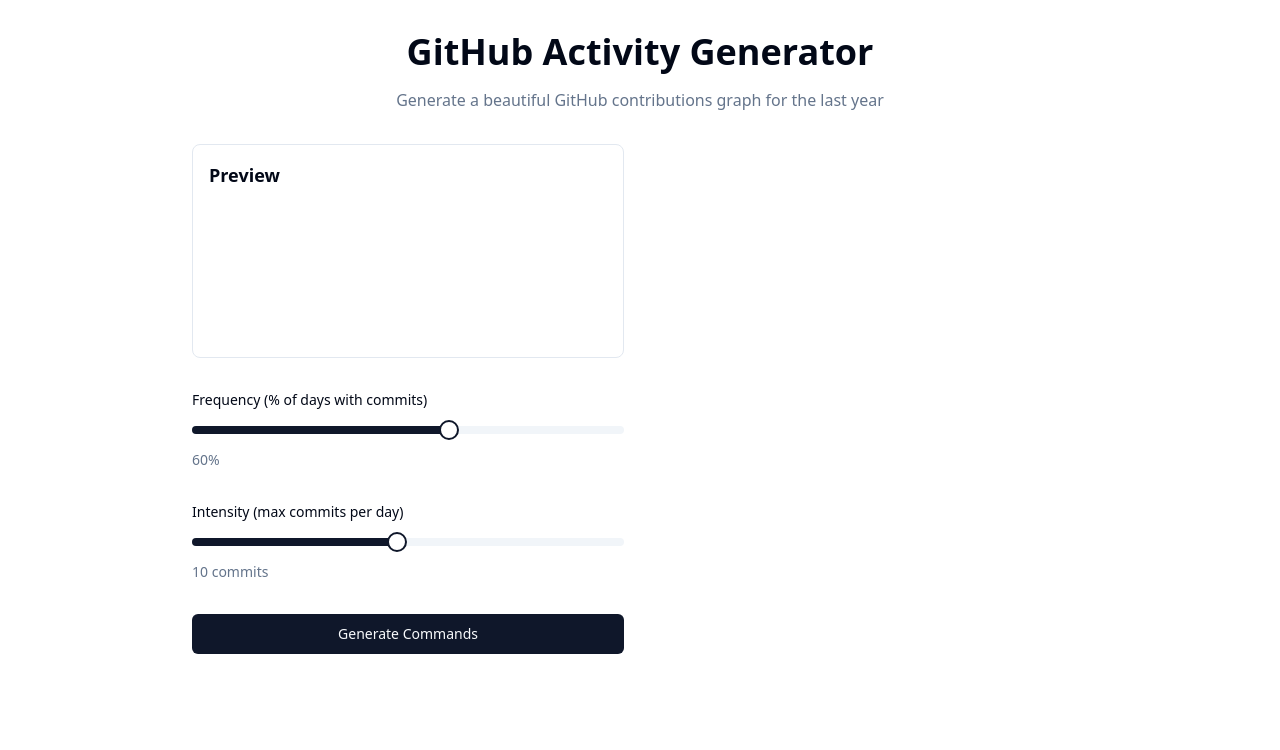
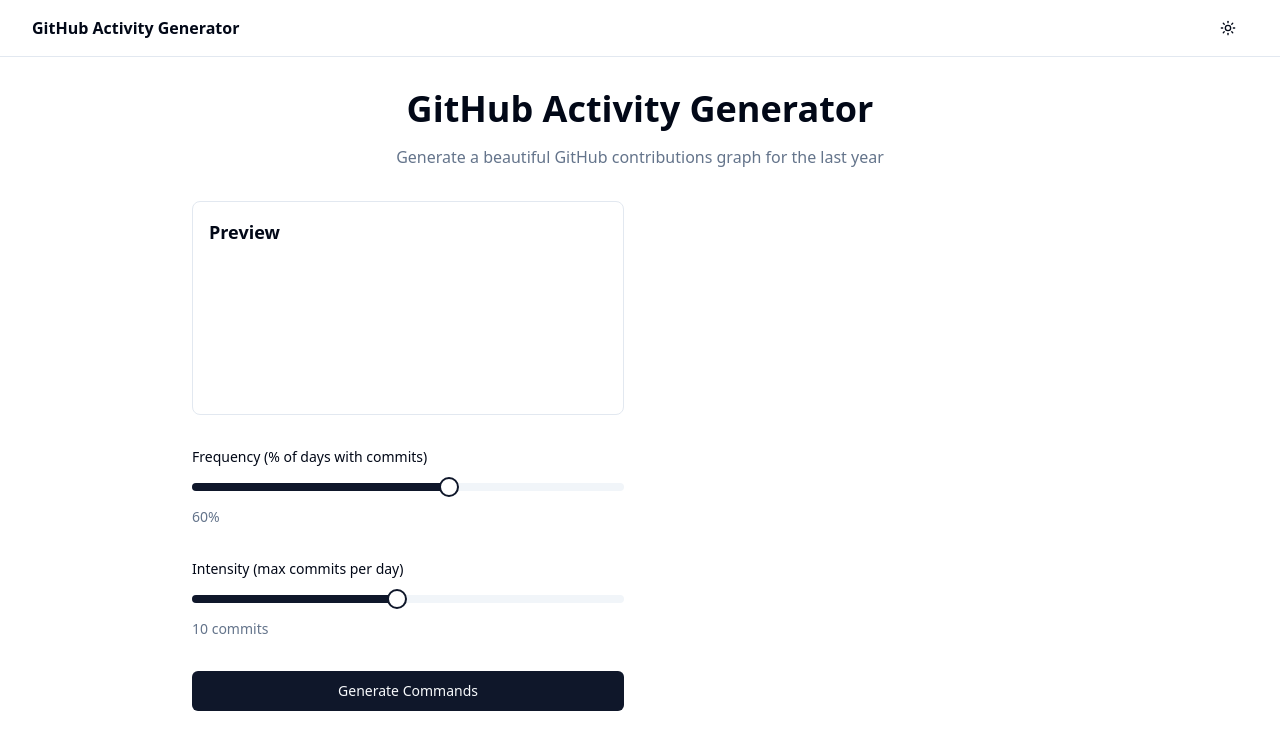
Before and after one commit to erlightdev/contribution-enchanter, a React (Vite) app: page / in a window 1280 px wide. Shown: the top 750 px of the page. Built offline with nearby package versions, Linux system fonts and the light colour scheme.

Commit message:
Add dark mode header
Implement a header that supports a dark mode theme for the application.
[skip gpt_engineer]

```diff
--- /dev/null
+++ b/src/components/Header.tsx
@@ -0,0 +1,32 @@
+import { MoonIcon, SunIcon } from "lucide-react";
+import { useTheme } from "next-themes";
+import { Button } from "./ui/button";
+
+const Header = () => {
+  const { theme, setTheme } = useTheme();
+
+  return (
+    <header className="sticky top-0 z-50 w-full border-b bg-background/95 backdrop-blur supports-[backdrop-filter]:bg-background/60">
+      <div className="container flex h-14 items-center">
+        <div className="mr-4 flex">
+          <a className="mr-6 flex items-center space-x-2" href="/">
+            <span className="font-bold">GitHub Activity Generator</span>
+          </a>
+        </div>
+        <div className="flex flex-1 items-center justify-between space-x-2 md:justify-end">
+          <Button
+            variant="ghost"
+            size="icon"
+            onClick={() => setTheme(theme === "light" ? "dark" : "light")}
+          >
+            <SunIcon className="h-[1.2rem] w-[1.2rem] rotate-0 scale-100 transition-all dark:-rotate-90 dark:scale-0" />
+            <MoonIcon className="absolute h-[1.2rem] w-[1.2rem] rotate-90 scale-0 transition-all dark:rotate-0 dark:scale-100" />
+            <span className="sr-only">Toggle theme</span>
+          </Button>
+        </div>
+      </div>
+    </header>
+  );
+};
+
+export default Header;
--- a/src/pages/Index.tsx
+++ b/src/pages/Index.tsx
@@ -2,10 +2,11 @@ import React, { useState } from 'react';
 import ContributionPreview from '@/components/ContributionPreview';
 import GeneratorForm from '@/components/GeneratorForm';
 import CommandOutput from '@/components/CommandOutput';
+import Header from '@/components/Header';
 
 const Index = () => {
-  const [frequency, setFrequency] = useState(0.6); // 60% of days
-  const [intensity, setIntensity] = useState(10); // max 10 commits per day
+  const [frequency, setFrequency] = useState(0.6);
+  const [intensity, setIntensity] = useState(10);
   const [showCommands, setShowCommands] = useState(false);
 
   const handleGenerate = () => {
@@ -13,7 +14,9 @@ const Index = () => {
   };
 
   return (
-    <div className="min-h-screen bg-background p-8">
+    <div className="min-h-screen bg-background">
+      <Header />
+      <main className="p-8">
         <div className="max-w-4xl mx-auto space-y-8">
           <div className="text-center space-y-4">
             <h1 className="text-4xl font-bold">GitHub Activity Generator</h1>
@@ -45,6 +48,7 @@ const Index = () => {
             )}
           </div>
         </div>
+      </main>
     </div>
   );
 };
```
Lines whose indentation alone changed are shown as unchanged.
